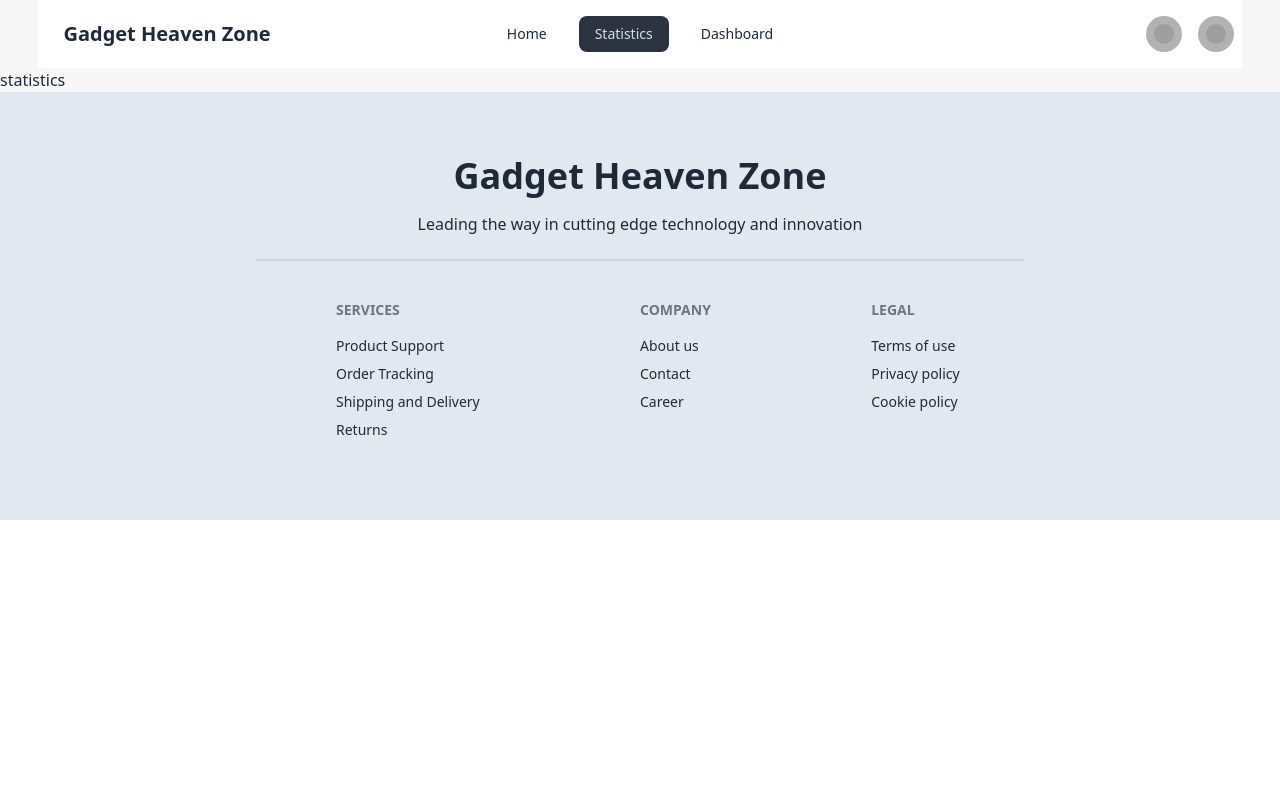
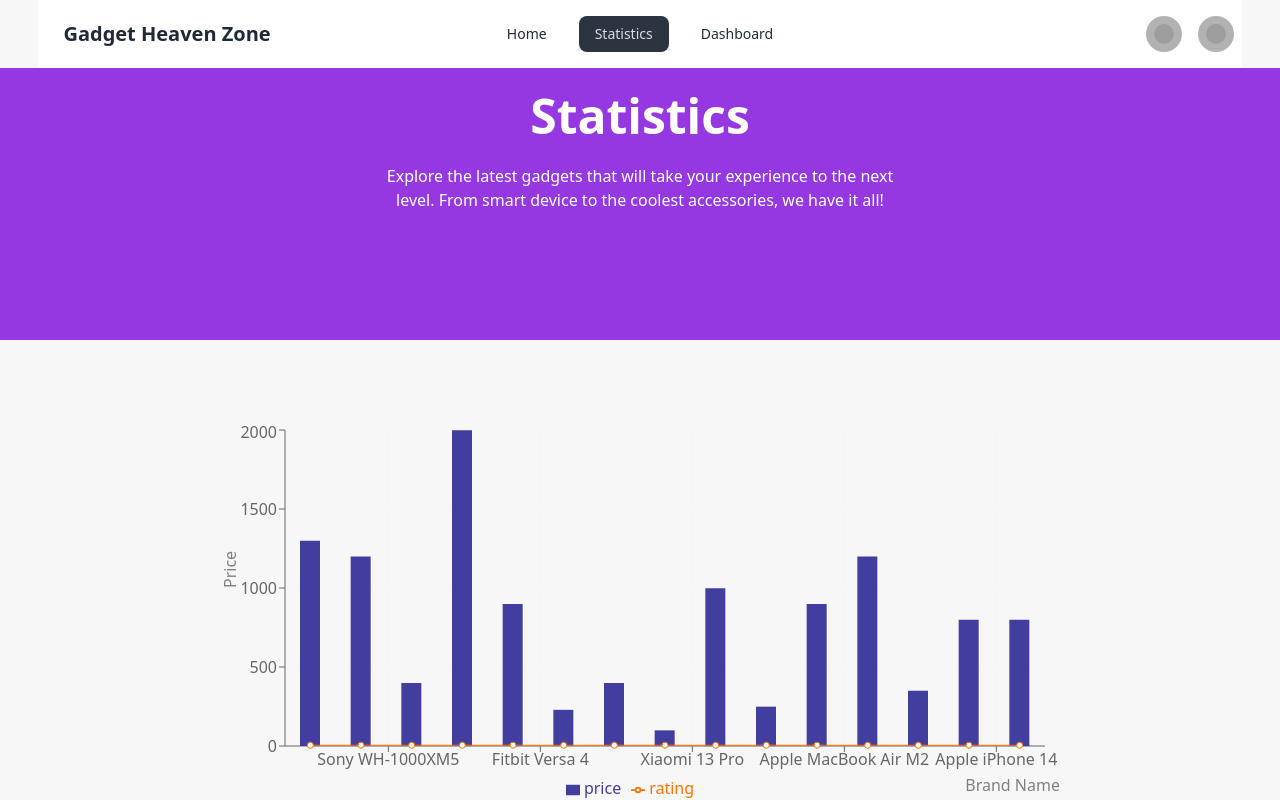
Before and after one commit to rrishiddh/Gadget-Heaven-Zone, a React (Vite) app: page /statistics in a window 1280 px wide. Shown: the top 800 px of the page. Built offline with nearby package versions, Linux system fonts and the light colour scheme; grey boxes are pictures that could not be loaded.

Commit message:
statistics section added

```diff
--- a/package.json
+++ b/package.json
@@ -15,6 +15,7 @@
     "react": "^18.3.1",
     "react-dom": "^18.3.1",
     "react-router-dom": "^6.27.0",
+    "recharts": "^2.13.3",
     "sort-by": "^0.0.2"
   },
   "devDependencies": {
--- a/src/components/AllProduct.jsx
+++ b/src/components/AllProduct.jsx
@@ -29,7 +29,7 @@
         ))}
       </div>
     ) : (
-      <p className="text-center items-center align-middle justify-center font-thin">No products available for this category.</p>
+      <p className="text-center lg:py-56 items-center align-middle justify-center text-3xl font-thin">No products available for this category.</p>
     )}
   </div>
   );
--- a/src/components/DashBoard.jsx
+++ b/src/components/DashBoard.jsx
@@ -1,10 +1,24 @@
-
 const DashBoard = () => {
-    return (
-        <div>
-            <h1>dashboard</h1>
+  return (
+    <div className="bg-[#9538E2] ">
+      <div className="max-w-screen-2xl w-[90%] mx-auto ">
+        <div className=" lg:w-[94%]  mx-auto text-center space-y-6  rounded-xl pt-6 text-white pb-44 lg:pb-60 mb-48 md:mb-64 lg:mb-60 ">
+          <h1 className="text-3xl md:text-5xl font-bold lg:w-[80%] mx-auto">
+            Dashboard
+          </h1>
+          <p className="lg:w-[50%] w-[80%] mx-auto">
+            Explore the latest gadgets that will take your experience to the
+            next level. From smart device to the coolest accessories, we have it
+            all!
+          </p>
+          <div className=" space-x-2">
+          <button className="btn rounded-full text-[#9538E2] font-bold px-8"> Cart</button>
+          <button className="btn rounded-full text-[#9538E2] font-bold px-8"> Wishlist</button>
+          </div>
         </div>
-    );
+      </div>
+    </div>
+  );
 };
 
 export default DashBoard;
--- a/src/components/ProductDetails.jsx
+++ b/src/components/ProductDetails.jsx
@@ -10,7 +10,6 @@
     product_id,
     product_title,
     product_image,
-    category,
     price,
     description,
     specification,
--- a/src/components/Statistics.jsx
+++ b/src/components/Statistics.jsx
@@ -1,10 +1,64 @@
+import { useLoaderData } from "react-router-dom";
+import {
+    ComposedChart,
+    Line,
+    Bar,
+    XAxis,
+    YAxis,
+    CartesianGrid,
+    Tooltip,
+    Legend,
+} from 'recharts';
+
+
 
 const Statistics = () => {
-    return (
-        <div>
-            <h1>statistics</h1>
+  const dataForChart = useLoaderData();
+
+  return (
+    <>
+      <div className="bg-[#9538E2] ">
+        <div className="max-w-screen-2xl w-[90%] mx-auto ">
+          <div className=" lg:w-[94%]  mx-auto text-center space-y-6  rounded-xl pt-6 text-white pb-32   ">
+            <h1 className="text-3xl md:text-5xl font-bold lg:w-[80%] mx-auto">
+              Statistics
+            </h1>
+            <p className="lg:w-[50%] w-[80%] mx-auto">
+              Explore the latest gadgets that will take your experience to the
+              next level. From smart device to the coolest accessories, we have
+              it all!
+            </p>
+          </div>
         </div>
-    );
+      </div>
+      <div className="max-w-screen-2xl w-[90%] mx-auto ">
+
+        <ComposedChart className="mt-20 mx-auto"
+        width={850}
+        height={400}
+        data={dataForChart}
+        margin={{
+          top: 10,
+          right: 20,
+          bottom: 20,
+          left: 10
+        }}
+      >
+        <CartesianGrid stroke="#f5f5f5" />
+        <XAxis
+          dataKey="product_title"
+          label={{ value: "Brand Name", position: "insideBottomRight", offset: -15 }}
+          scale="band"
+        />
+        <YAxis label={{ value: "Price", angle: -90, position: "insideLeft" }} />
+        <Tooltip />
+        <Legend />
+        <Bar dataKey="price" barSize={20} fill="#413ea0" />
+        <Line type="monotone" dataKey="rating" stroke="#ff7300" />
+      </ComposedChart>
+      </div>
+    </>
+  );
 };
 
 export default Statistics;
--- a/src/main.jsx
+++ b/src/main.jsx
@@ -38,6 +38,8 @@
       {
         path: "/statistics",
         element: <Statistics></Statistics>,
+        loader: ()=> fetch('./gadgets.json'),
+
       },
       {
         path: "/dashboard",
```
Also changed, not shown: 1 other file (tests, documents, lock files or other folders).
